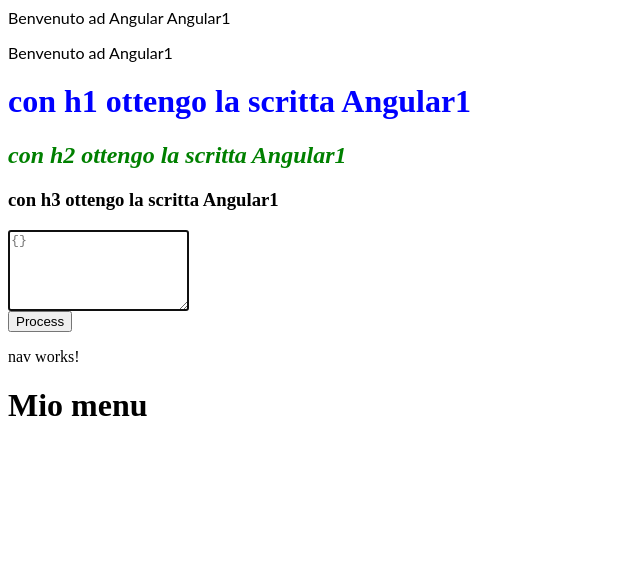
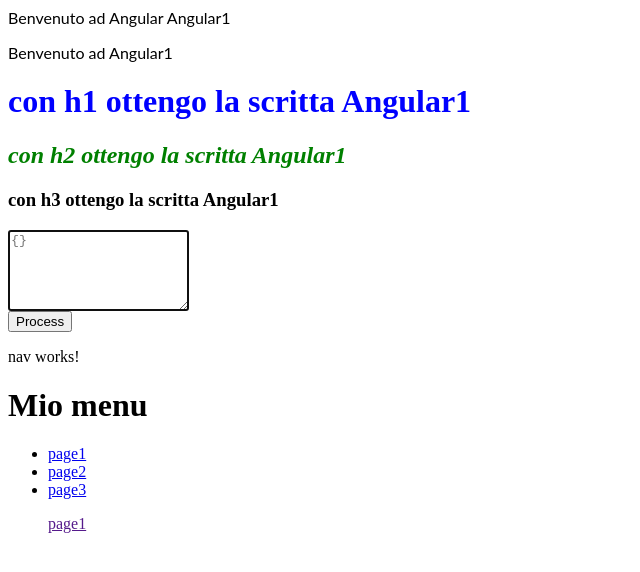
Before and after one commit to TikitakaMike83/VideoCorso, an Angular app: page / in a window 1280 px wide. Shown: the top 572 px of the page, without its empty margins (0-640 px from the left). Built offline with nearby package versions, Linux system fonts and the light colour scheme.

Commit message:
2 files modified

```diff
--- a/src/app/nav/nav.component.html
+++ b/src/app/nav/nav.component.html
@@ -2,3 +2,12 @@
 nav works!
 </p>
 <h1>Mio menu</h1>
+
+<!--Per creare una lista -->
+<ul>
+  <li><a href="#">{{link1}}</a></li>
+  <li><a href="#">{{link2}}</a></li>
+  <li><a href="#">{{link3}}</a></li>
+</ul>
+
+<ul><a href="">{{link1}}</a></ul>
--- a/src/app/nav/nav.component.ts
+++ b/src/app/nav/nav.component.ts
@@ -6,8 +6,14 @@
   styleUrls: ['./nav.component.css']
 })
 export class NavComponent implements OnInit {
-
-  constructor() { }
+  link1: string;
+  link2: string;
+  link3: string;
+  constructor() {
+    this.link1 = 'page1';
+    this.link2 = 'page2';
+    this.link3 = 'page3';
+   }
 
   ngOnInit() {
   }
```
